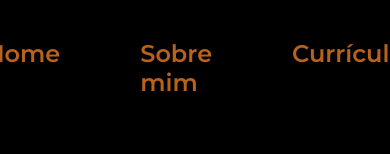
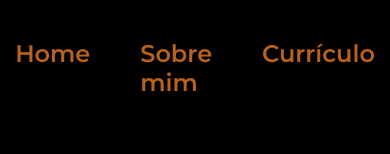
Before and after one commit to Elena-Blanco/portifolio, a plain HTML site: page index.html in a window 390 px wide. Shown: the top 154 px of the page. Drawn offline with nearby package versions, Linux system fonts and the light colour scheme.

Commit message:
Update style.css

```diff
--- a/styles/style.css
+++ b/styles/style.css
@@ -113,6 +113,7 @@ body {
     }
     .cabecalho_menu{
         justify-content: center;
+        gap: 50px;
     }
     .apresentacao{
         flex-direction: column-reverse;
```
